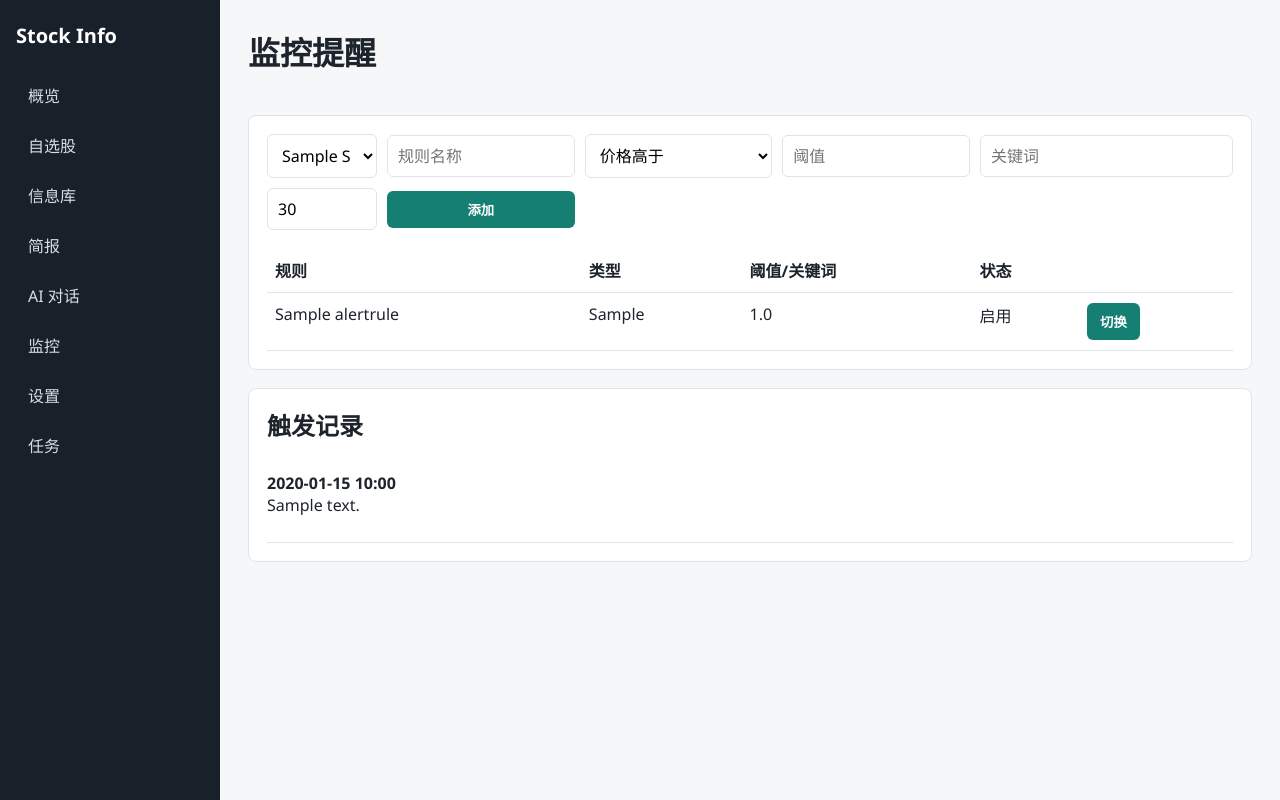
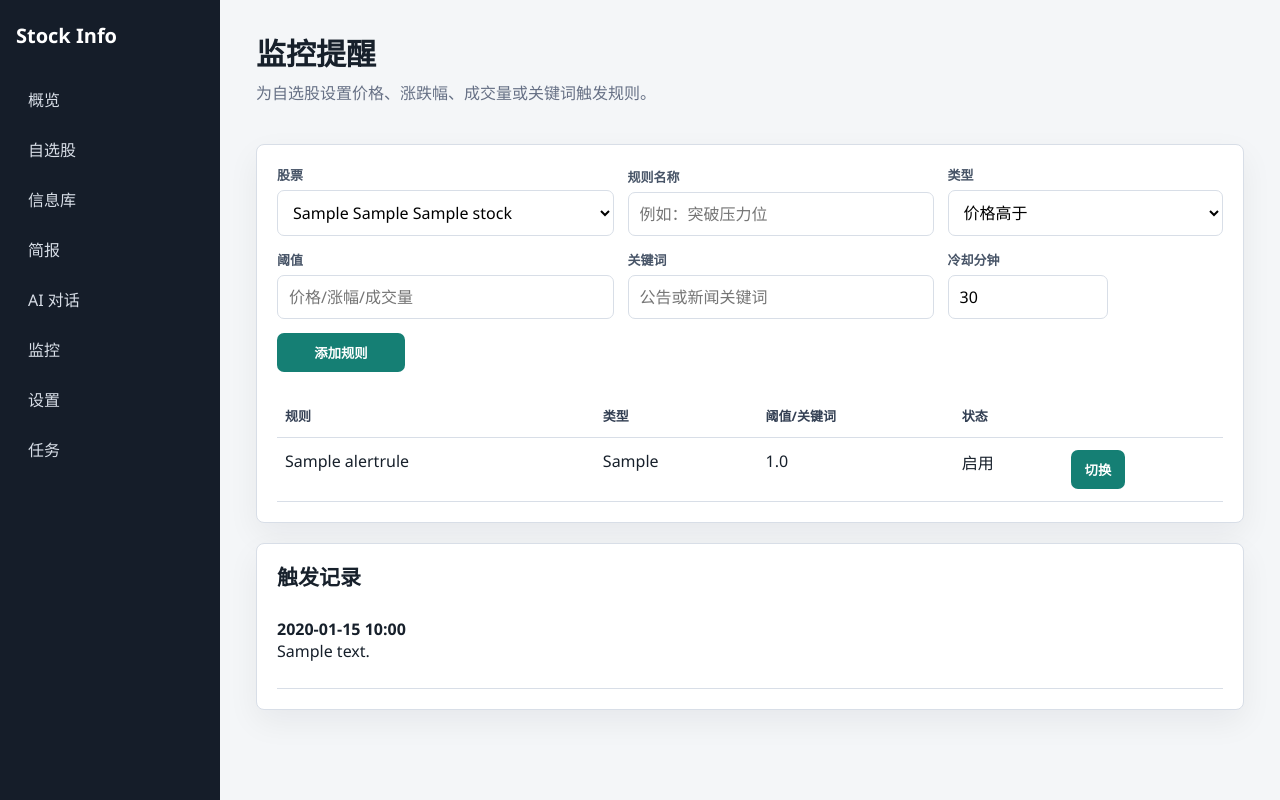
Before and after one commit to zr2539168/stock-info-service, a FastAPI app: page /alerts in a window 1280 px wide. Run offline with FastAPI, Linux system fonts and the light colour scheme; tables that the repository leaves empty hold one stand-in row (values such as "Sample post"); some libraries are stand-ins or nearby versions.

Commit message:
Polish briefs and alerts UI

```diff
--- a/app/static/styles.css
+++ b/app/static/styles.css
@@ -1,14 +1,16 @@
 :root {
   color-scheme: light;
-  --bg: #f6f7f9;
+  --bg: #f4f6f8;
   --panel: #ffffff;
-  --ink: #1e242c;
-  --muted: #6d7785;
-  --line: #dfe4ea;
+  --ink: #17202b;
+  --muted: #667085;
+  --line: #d8dee7;
   --accent: #157f74;
   --accent-dark: #0e5f57;
+  --accent-soft: #e8f5f2;
   --red: #b42318;
   --green: #067647;
+  --shadow: 0 12px 32px rgba(16, 24, 40, 0.06);
 }
 
 * {
@@ -27,7 +29,7 @@ body {
   position: fixed;
   inset: 0 auto 0 0;
   width: 220px;
-  background: #18202a;
+  background: #151d29;
   color: white;
   padding: 22px 16px;
 }
@@ -50,7 +53,7 @@ nav a {
   color: #d8dee7;
   text-decoration: none;
   padding: 10px 12px;
-  border-radius: 6px;
+  border-radius: 7px;
 }
 
 nav a:hover {
@@ -60,19 +63,31 @@ nav a:hover {
 
 .content {
   margin-left: 220px;
-  padding: 28px;
+  padding: 36px;
+  max-width: 1580px;
 }
 
 .page-head {
   display: flex;
   justify-content: space-between;
-  align-items: center;
-  gap: 16px;
-  margin-bottom: 20px;
+  align-items: flex-start;
+  gap: 20px;
+  margin-bottom: 24px;
 }
 
 h1, h2, h3, p {
   margin-top: 0;
+}
+
+h1 {
+  font-size: 30px;
+  line-height: 1.2;
+  margin-bottom: 8px;
+}
+
+h2 {
+  font-size: 21px;
+  line-height: 1.25;
 }
 
 .page-head p,
@@ -94,8 +109,9 @@ time {
   background: var(--panel);
   border: 1px solid var(--line);
   border-radius: 8px;
-  padding: 18px;
-  margin-bottom: 18px;
+  padding: 20px;
+  margin-bottom: 20px;
+  box-shadow: var(--shadow);
 }
 
 .panel.wide {
@@ -112,10 +128,16 @@ table {
 }
 
 th, td {
-  padding: 10px 8px;
+  padding: 12px 8px;
   border-bottom: 1px solid var(--line);
   text-align: left;
   vertical-align: top;
+}
+
+th {
+  color: #344054;
+  font-size: 13px;
+  font-weight: 700;
 }
 
 td span {
@@ -128,8 +150,8 @@ button {
   border: 0;
   background: var(--accent);
   color: white;
-  border-radius: 6px;
-  padding: 9px 13px;
+  border-radius: 7px;
+  padding: 10px 14px;
   cursor: pointer;
   font-weight: 600;
 }
@@ -146,10 +168,18 @@ button.ghost {
 input, select, textarea {
   width: 100%;
   border: 1px solid var(--line);
-  border-radius: 6px;
-  padding: 9px 10px;
+  border-radius: 7px;
+  padding: 10px 11px;
   font: inherit;
   background: white;
+}
+
+input:focus,
+select:focus,
+textarea:focus {
+  border-color: var(--accent);
+  box-shadow: 0 0 0 3px rgba(21, 127, 116, 0.12);
+  outline: none;
 }
 
 textarea {
@@ -305,6 +381,48 @@ pre {
   margin-top: 16px;
 }
 
+.alert-form {
+  display: grid;
+  grid-template-columns: minmax(210px, 1.1fr) minmax(220px, 1fr) minmax(190px, 0.9fr);
+  gap: 14px;
+  align-items: end;
+  margin-bottom: 22px;
+}
+
+.field {
+  display: grid;
+  gap: 6px;
+}
+
+.field span {
+  color: #475467;
+  font-size: 13px;
+  font-weight: 700;
+}
+
+.compact-field {
+  max-width: 160px;
+}
+
+.form-submit {
+  display: flex;
+  align-items: end;
+}
+
+.form-submit button {
+  min-width: 128px;
+}
+
+.data-table {
+  margin-top: 4px;
+}
+
+.empty-cell {
+  color: var(--muted);
+  padding: 18px 8px;
+  text-align: center;
+}
+
 .notice {
   background: #eef8f6;
   border: 1px solid #b8dfd8;
--- a/app/templates/alerts.html
+++ b/app/templates/alerts.html
@@ -1,14 +1,27 @@
 {% extends "base.html" %}
 {% block content %}
-<header class="page-head"><h1>监控提醒</h1></header>
+<header class="page-head">
+  <div>
+    <h1>监控提醒</h1>
+    <p>为自选股设置价格、涨跌幅、成交量或关键词触发规则。</p>
+  </div>
+</header>
 <section class="panel">
-  <form class="form-row" method="post" action="/alerts">
+  <form class="alert-form" method="post" action="/alerts">
+    <label class="field">
+      <span>股票</span>
       <select name="stock_id" required>
         {% for stock in stocks %}
           <option value="{{ stock.id }}">{{ stock.market }} {{ stock.symbol }} {{ stock.name }}</option>
         {% endfor %}
       </select>
-    <input name="name" placeholder="规则名称">
+    </label>
+    <label class="field">
+      <span>规则名称</span>
+      <input name="name" placeholder="例如：突破压力位">
+    </label>
+    <label class="field">
+      <span>类型</span>
       <select name="rule_type">
         <option value="price_above">价格高于</option>
         <option value="price_below">价格低于</option>
@@ -16,22 +29,36 @@
         <option value="volume_above">成交量高于</option>
         <option value="keyword">关键词</option>
       </select>
-    <input name="threshold" type="number" step="0.001" placeholder="阈值">
-    <input name="keyword" placeholder="关键词">
+    </label>
+    <label class="field">
+      <span>阈值</span>
+      <input name="threshold" type="number" step="0.001" placeholder="价格/涨幅/成交量">
+    </label>
+    <label class="field">
+      <span>关键词</span>
+      <input name="keyword" placeholder="公告或新闻关键词">
+    </label>
+    <label class="field compact-field">
+      <span>冷却分钟</span>
       <input name="cooldown_minutes" type="number" value="30" min="1">
-    <button type="submit">添加</button>
+    </label>
+    <div class="form-submit">
+      <button type="submit">添加规则</button>
+    </div>
   </form>
-  <table>
+  <table class="data-table">
     <thead><tr><th>规则</th><th>类型</th><th>阈值/关键词</th><th>状态</th><th></th></tr></thead>
     <tbody>
     {% for rule in rules %}
       <tr>
-        <td>{{ rule.name }}</td>
+        <td>{{ rule.name or "-" }}</td>
         <td>{{ rule.rule_type }}</td>
-        <td>{{ rule.threshold or rule.keyword }}</td>
+        <td>{{ rule.threshold or rule.keyword or "-" }}</td>
         <td>{{ "启用" if rule.enabled else "停用" }}</td>
         <td><form method="post" action="/alerts/{{ rule.id }}/toggle"><button type="submit">切换</button></form></td>
       </tr>
+    {% else %}
+      <tr><td colspan="5" class="empty-cell">暂无规则。</td></tr>
     {% endfor %}
     </tbody>
   </table>
```
Also changed, not shown: other parts of app/static/styles.css (+60 -2 lines), app/templates/briefs.html (+11 -6 lines). Lines whose indentation alone changed are shown as unchanged.
